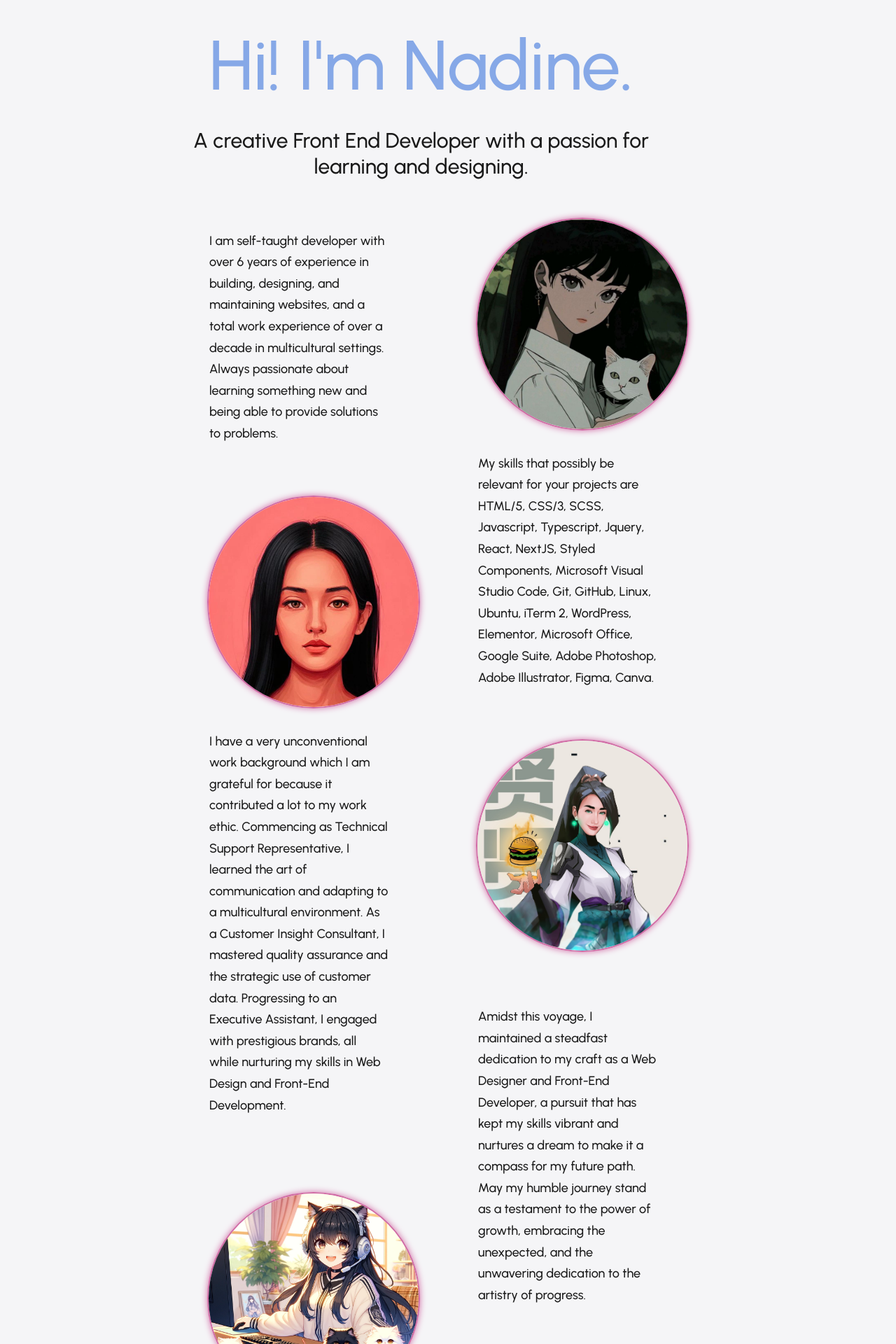
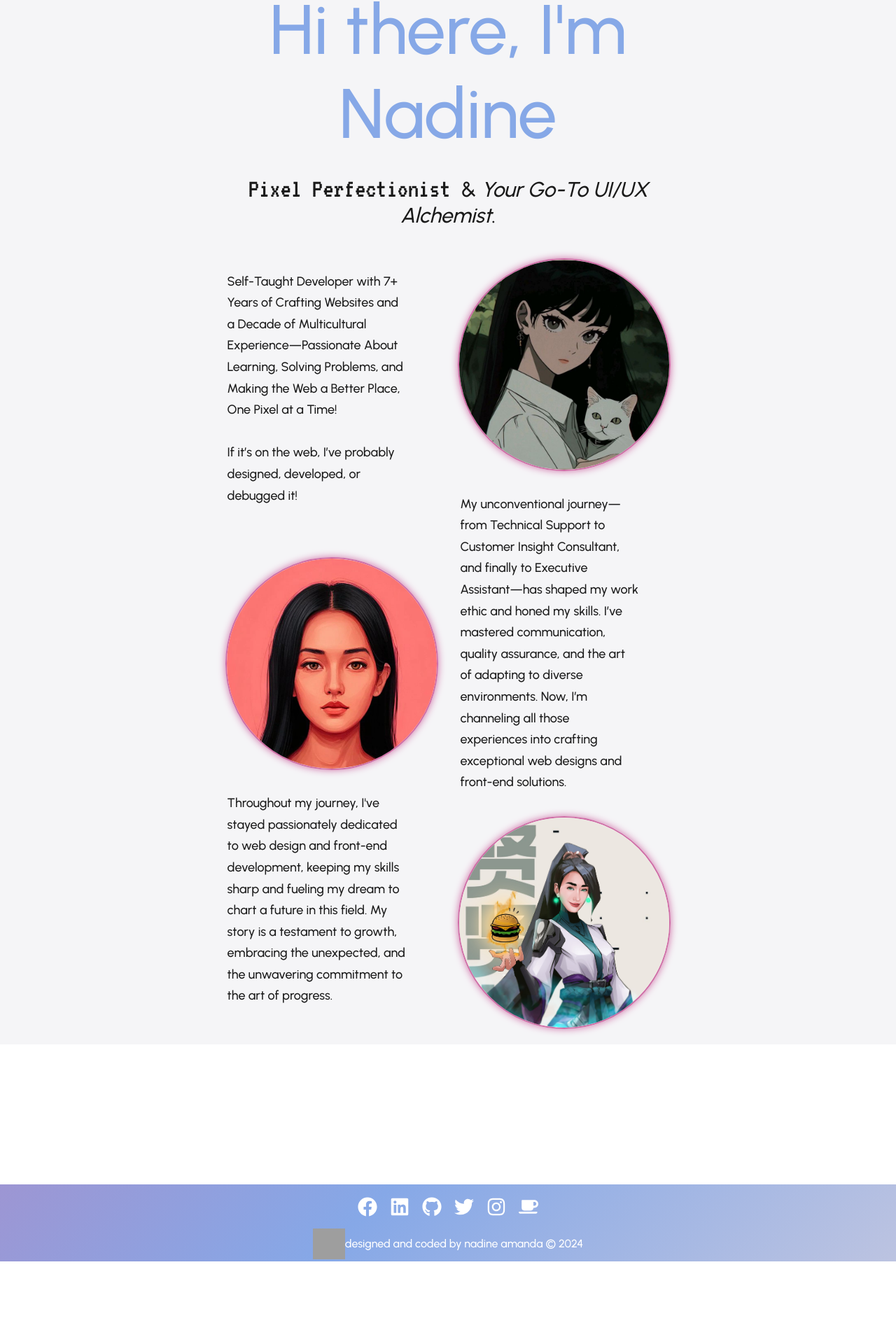
Before and after one commit to nadin3amanda/nadine-portfolio, a React (Create React App) app: page /about in a window 1280 px wide. Shown: the part 134-2054 px from the top of the page at 70% size. After the commit the page ends 1936 px from the top, so only its background shows below. Built offline with nearby package versions, Linux system fonts and the light colour scheme; grey boxes are pictures that could not be loaded; a web font is replaced by a local one.

Commit message:
revamp About page

```diff
--- a/src/pages/About.js
+++ b/src/pages/About.js
@@ -1,16 +1,15 @@
 import React from "react";
 import styled, { keyframes } from "styled-components";
-import profile4 from "../assets/about/nadine-anime-girl.png";
 import profile2 from "../assets/about/nadine_and_cat.jpg";
 import profile3 from "../assets/about/nadine_as_sage.jpg";
 import profile1 from "../assets/brand/ai-photo.jpg";
 import { useTheme } from "../components/ThemeProvider";
-
 const AboutContainer = styled.div`
   display: flex;
   flex-wrap: wrap;
-  width: 60vw;
+  width: 52vw;
   margin: 0 auto;
+  padding: 0;
 
   @media only screen and (max-width: 600px) {
     width: 100vw;
@@ -18,14 +17,17 @@ const AboutContainer = styled.div`
 `;
 
 const Header = styled.div`
-  display: flex;
-  flex-direction: column;
+  padding: 0;
+  margin: 0 auto;
+  display: block;
   width: 90%;
 
   h1 {
     font-size: 100px;
     font-family: "Urbanist", sans-serif;
     color: #86a8e7;
+    padding: 0;
+    margin-top: 1rem;
   }
   p {
     margin-top: -3vw;
@@ -93,7 +95,7 @@ const Image = styled.img`
 `;
 
 const InfoContainer = styled.div`
-  margin: 12px auto;
+  margin: 0px auto;
   padding: 6px;
 `;
 
@@ -104,64 +106,52 @@ export default function About() {
     <div className={theme}>
       <AboutContainer>
         <Header>
-          <h1>Hi! I'm Nadine.</h1>
+          <h1>Hi there, I'm Nadine</h1>
           <p>
-            A creative Front End Developer with a passion for learning and
-            designing.
+            <span style={{ fontFamily: "VT323, monospace", fontSize: "38px" }}>
+              Pixel Perfectionist&nbsp;
+            </span>
+            & <em>Your Go-To UI/UX Alchemist</em>.
           </p>
         </Header>
         <Column>
           <InfoContainer>
             <ColumnInfo>
-              I am self-taught developer with over 6 years of experience in
-              building, designing, and maintaining websites, and a total work
-              experience of over a decade in multicultural settings. Always
-              passionate about learning something new and being able to provide
-              solutions to problems.
+              Self-Taught Developer with 7+ Years of Crafting Websites and a
+              Decade of Multicultural Experience—Passionate About Learning,
+              Solving Problems, and Making the Web a Better Place, One Pixel at
+              a Time!
+              <br />
+              <br />
+              If it’s on the web, I’ve probably designed, developed, or debugged
+              it!
             </ColumnInfo>
             <Image src={profile1} alt="Profile" style={{ marginTop: "50px" }} />
             <ColumnInfo>
-              I have a very unconventional work background which I am grateful
-              for because it contributed a lot to my work ethic. Commencing as
-              Technical Support Representative, I learned the art of
-              communication and adapting to a multicultural environment. As a
-              Customer Insight Consultant, I mastered quality assurance and the
-              strategic use of customer data. Progressing to an Executive
-              Assistant, I engaged with prestigious brands, all while nurturing
-              my skills in Web Design and Front-End Development.
+              Throughout my journey, I've stayed passionately dedicated to web
+              design and front-end development, keeping my skills sharp and
+              fueling my dream to chart a future in this field. My story is a
+              testament to growth, embracing the unexpected, and the unwavering
+              commitment to the art of progress.
             </ColumnInfo>
-          </InfoContainer>
-          <InfoContainer>
-            <Image
-              src={profile4}
-              alt="Personal"
-              style={{ marginTop: "50px", marginBottom: "50px" }}
-            />
           </InfoContainer>
         </Column>
         <Column>
           <InfoContainer>
             <Image src={profile2} alt="Profile" />
             <ColumnInfo>
-              My skills that possibly be relevant for your projects are HTML/5,
-              CSS/3, SCSS, Javascript, Typescript, Jquery, React, NextJS, Styled
-              Components, Microsoft Visual Studio Code, Git, GitHub, Linux,
-              Ubuntu, iTerm 2, WordPress, Elementor, Microsoft Office, Google
-              Suite, Adobe Photoshop, Adobe Illustrator, Figma, Canva.
+              My unconventional journey—from Technical Support to Customer
+              Insight Consultant, and finally to Executive Assistant—has shaped
+              my work ethic and honed my skills. I’ve mastered communication,
+              quality assurance, and the art of adapting to diverse
+              environments. Now, I’m channeling all those experiences into
+              crafting exceptional web designs and front-end solutions.
             </ColumnInfo>
             <Image
               src={profile3}
               alt="Work Experience"
-              style={{ marginTop: "50px", marginBottom: "50px" }}
+              style={{ marginTop: "10px", marginBottom: "10px" }}
             />
-            <ColumnInfo>
-              Amidst this voyage, I maintained a steadfast dedication to my
-              craft as a Web Designer and Front-End Developer, a pursuit that
-              has kept my skills vibrant and nurtures a dream to make it a
-              compass for my future path. May my humble journey stand as a
-              testament to the power of growth, embracing the unexpected, and
-              the unwavering dedication to the artistry of progress.
-            </ColumnInfo>
           </InfoContainer>
         </Column>
       </AboutContainer>
```
